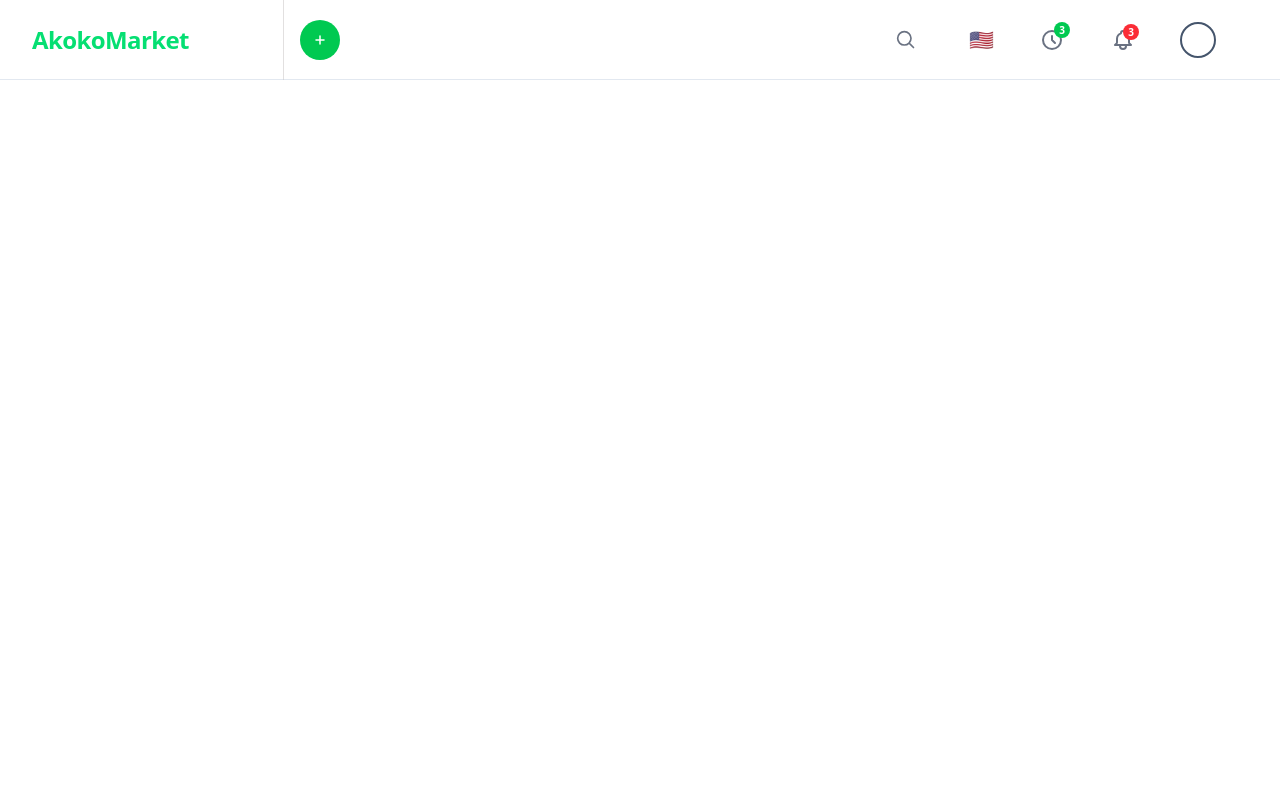
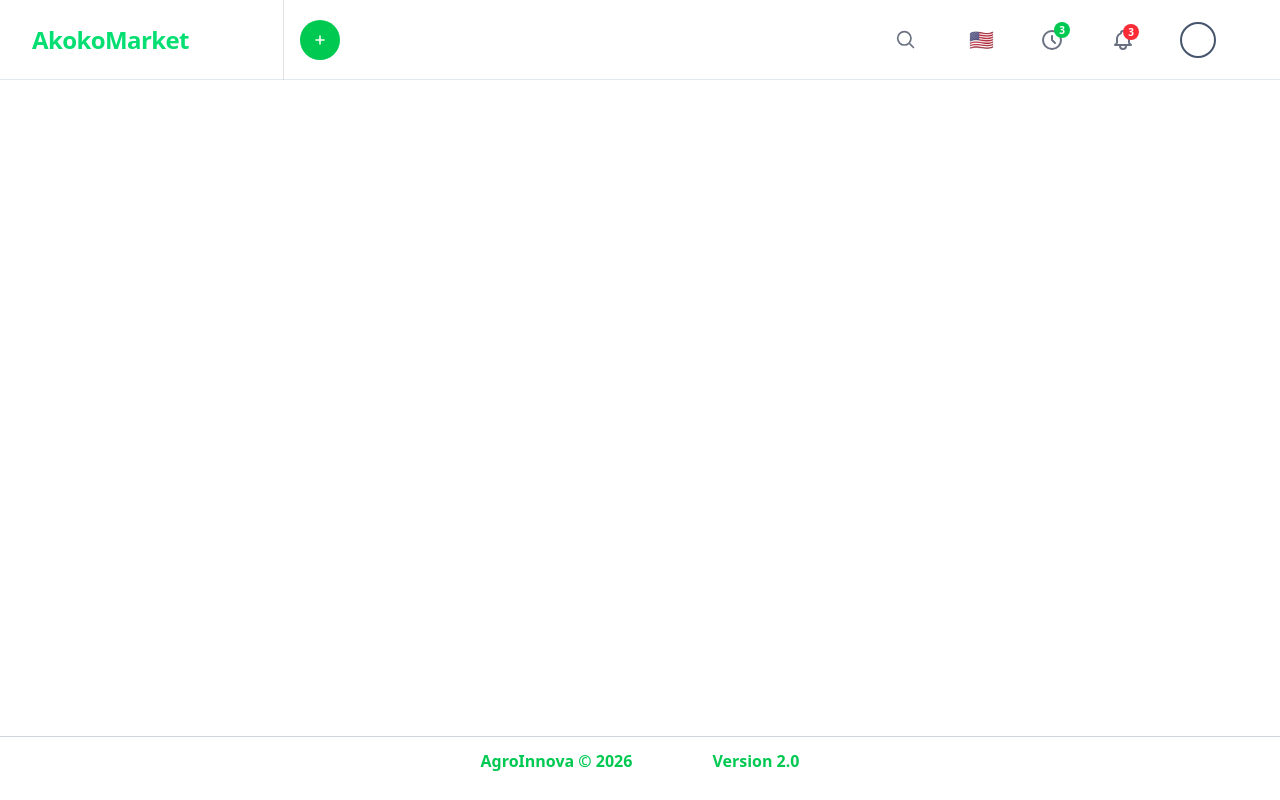
Before and after one commit to AgroInnovaGH/AgroInnovaBaseSystemFrontend, a Vue app: page /dashboard in a window 1280 px wide. Built offline with nearby package versions, Linux system fonts and the light colour scheme; some icons are missing.

Commit message:
adding footer branch

```diff
--- /dev/null
+++ b/src/components/footer/MyFooter.vue
@@ -0,0 +1,10 @@
+<template>
+  <footer class="fixed left-0 right-0 bottom-0 w-full h-16 bg-white border-t border-gray-300 z-50">
+    <div class="max-w-4xl mx-auto px-4 py-3 flex items-center justify-center gap-20">
+      <span class="text-md text-green-500 font-bold">AgroInnova © 2026</span>
+      <span class="text-md font-bold text-green-500">Version 2.0</span>
+    </div>
+  </footer>
+</template>
+
+<script lang="ts"></script>
--- a/src/views/DashboardView.vue
+++ b/src/views/DashboardView.vue
@@ -1,14 +1,12 @@
 <template>
   <div>
     <MyHeader />
+    <MyFooter />
   </div>
 </template>
 
 <script setup lang="ts">
 import MyHeader from '../components/header/MyHeader.vue';
-``
+import MyFooter from '../components/footer/MyFooter.vue';
+
 </script>
-
-<style scoped>
-
-</style>
```
